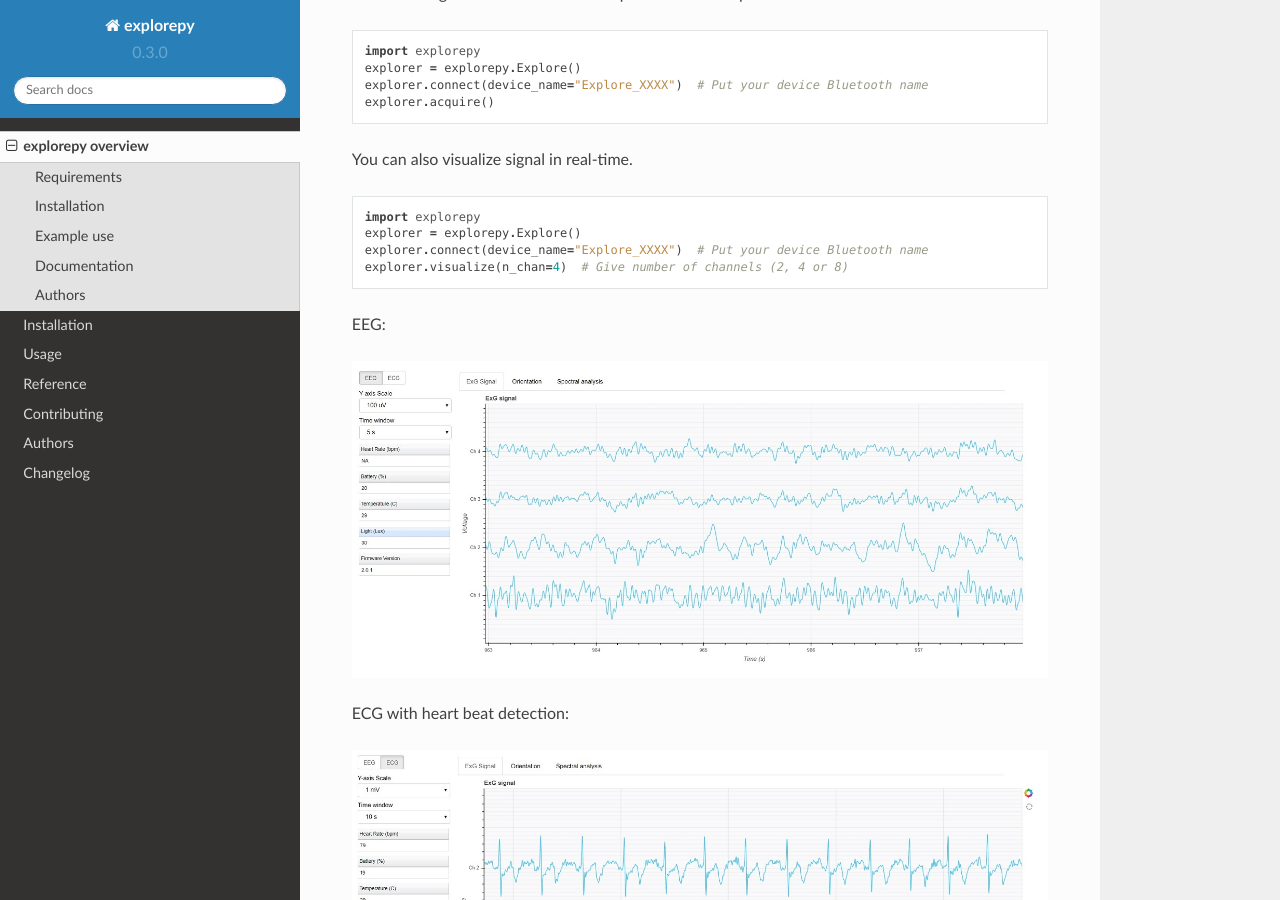
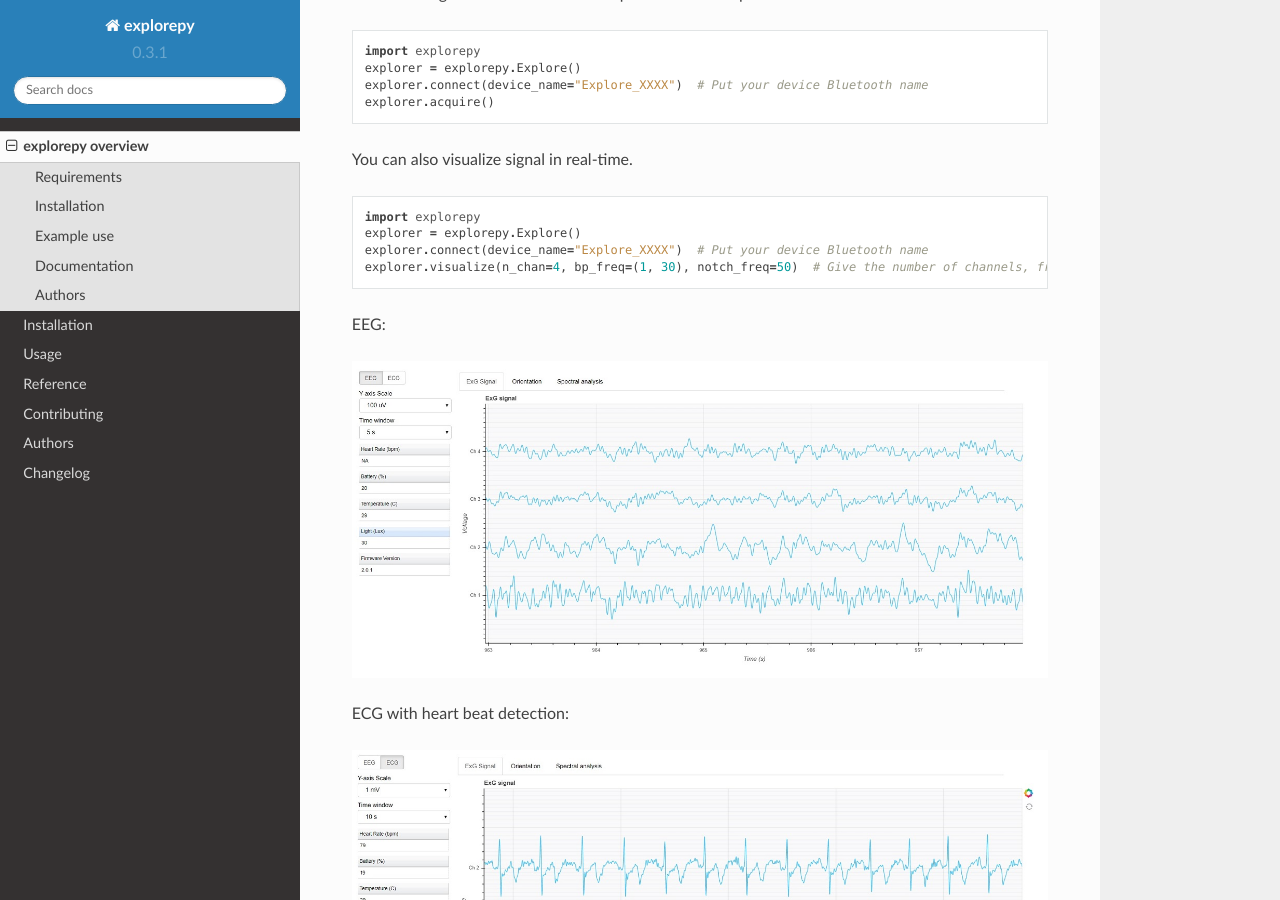
Before and after one commit to Mentalab-hub/explorepy, a Sphinx documentation site: the page built from docs/readme.rst, in a window 1280 px wide and 900 px high, scrolled down 1208 px. Built offline with Sphinx 7.4.7 and the Read the Docs theme 2.0.0, drawn with Linux system fonts in a browser that asks for light colours.

Commit message:
release version 0.3.1

```diff
--- a/README.rst
+++ b/README.rst
@@ -33,9 +33,9 @@
     :alt: PyPI Package latest release
     :target: https://pypi.org/project/explorepy
 
-.. |commits-since| image:: https://img.shields.io/github/commits-since/Mentalab-hub/explorepy/v0.3.0.svg
+.. |commits-since| image:: https://img.shields.io/github/commits-since/Mentalab-hub/explorepy/v0.3.1.svg
     :alt: Commits since latest release
-    :target: https://github.com/Mentalab-hub/explorepy/compare/v0.3.0...master
+    :target: https://github.com/Mentalab-hub/explorepy/compare/v0.3.1...master
 
 .. |wheel| image:: https://img.shields.io/pypi/wheel/explorepy.svg
     :alt: PyPI Wheel
@@ -102,7 +102,7 @@
     import explorepy
     explorer = explorepy.Explore()
     explorer.connect(device_name="Explore_XXXX")  # Put your device Bluetooth name
-    explorer.visualize(n_chan=4)  # Give number of channels (2, 4 or 8)
+    explorer.visualize(n_chan=4, bp_freq=(1, 30), notch_freq=50)  # Give the number of channels, frequencies of bandpass and notch filter
 
 EEG:
 
--- a/docs/conf.py
+++ b/docs/conf.py
@@ -39,7 +39,7 @@
 year = '2018-2019'
 author = 'Mohamad Atayi'
 copyright = '{0}, {1}'.format(year, author)
-version = release = '0.3.0'
+version = release = '0.3.1'
 
 pygments_style = 'trac'
 templates_path = ['.']
--- a/setup.py
+++ b/setup.py
@@ -32,7 +32,7 @@
 
 setup(
     name='explorepy',
-    version='0.3.0',
+    version='0.3.1',
     license='MIT license',
     description='Python API for Mentalab biosignal aquisition devices',
     long_description='%s\n%s' % (
--- a/src/explorepy/__init__.py
+++ b/src/explorepy/__init__.py
@@ -1,2 +1,2 @@
 from .explore import Explore
-__version__ = '0.3.0'
+__version__ = '0.3.1'
```
Also changed, not shown: .bumpversion.cfg.
